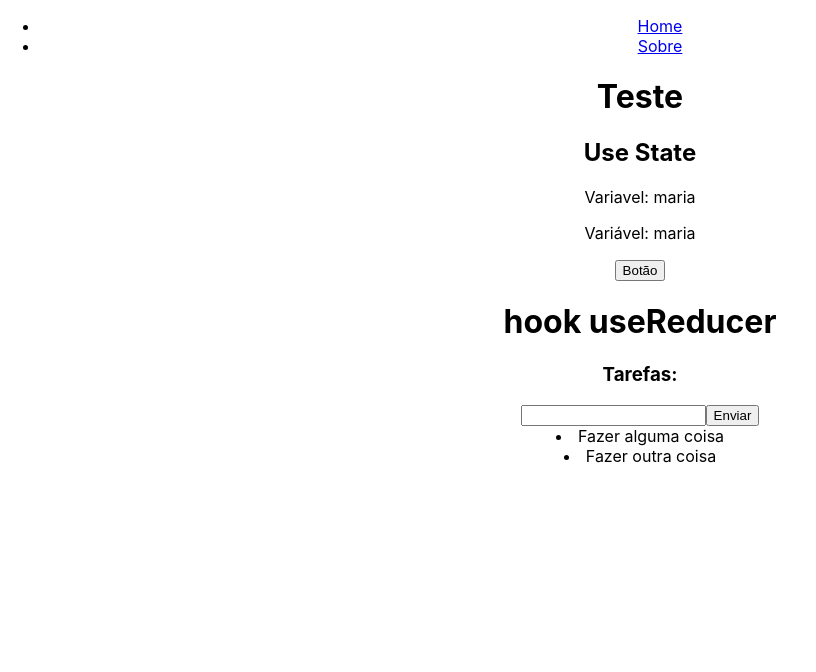
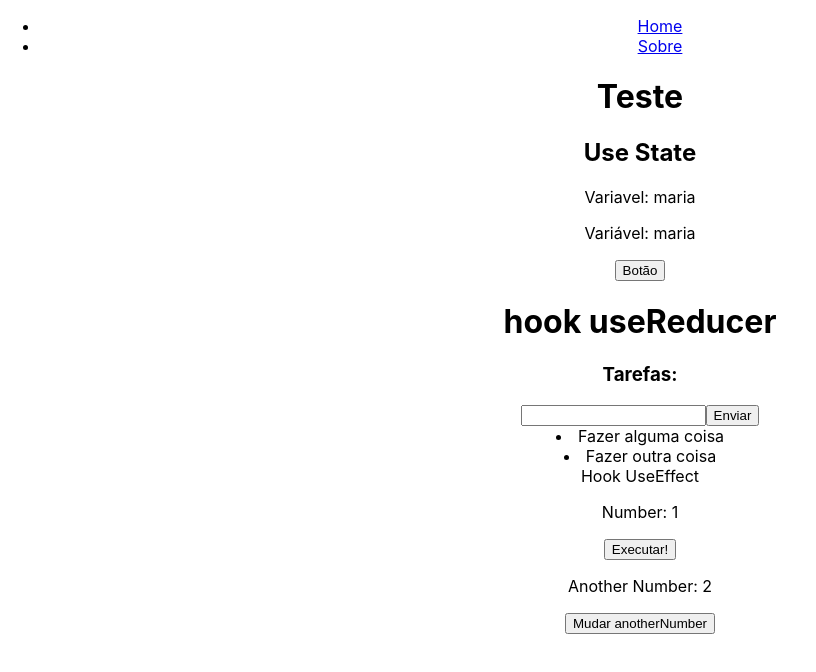
Before and after one commit to JessicaTroiano/react-hooks, a React (Create React App) app: page / in a window 1280 px wide. Shown: the top 672 px of the page, without its empty margins (0-816 px from the left). Built offline with nearby package versions, Linux system fonts and the light colour scheme.

Commit message:
feat: add hook useEffect

```diff
--- /dev/null
+++ b/src/componentes/HookUseEffect.jsx
@@ -0,0 +1,43 @@
+import React, { useEffect, useState } from "react";
+
+const HookUseEffect = () => {
+
+  useEffect(() => {
+    console.log("executando!")
+  })
+
+  const [number, setNumber] = useState(1);
+  const changeSomething = () => {
+    setNumber(number + 1);
+  }
+  useEffect(() => {
+    console.log("executa uma única vez!");
+  },[])
+  const [anotherNumber, setAnotherNumber] = useState(1);
+  useEffect(() => {
+    console.log("executa apenas quando anotherNumber muda!")
+  },[anotherNumber])
+
+  const changeAnotherNumber = () => {
+    setAnotherNumber(Math.random());
+  }
+
+  useEffect(() => {
+    const timer = setTimeout(() => {
+      console.log("Olá Mundo");
+      setAnotherNumber(number + 1);
+    }, 2000);
+    return (() => clearTimeout(timer))
+  },[anotherNumber, number]);
+  return (
+    <>
+      <div>Hook UseEffect</div>
+      <p>Number: {number}</p>
+      <button onClick={changeSomething}>Executar!</button>
+      <p>Another Number: {anotherNumber}</p>
+      <button onClick={changeAnotherNumber}>Mudar anotherNumber</button>
+    </>
+  )
+}
+
+export default HookUseEffect;
--- a/src/pages/home.jsx
+++ b/src/pages/home.jsx
@@ -1,11 +1,19 @@
 import React from "react";
+import HookUseEffect from "../componentes/HookUseEffect";
 import HookUseReducer from "../componentes/HookUseReducer";
 import UseStateHook from '../componentes/HookUseState';
 
 const Home = () => {
     return (
-      <><h1>Teste</h1><div><UseStateHook /></div>
-      <div><HookUseReducer /></div></>
+      <>
+      <h1>Teste</h1><div><UseStateHook /></div>
+      <div>
+        <HookUseReducer />
+      </div>
+      <div>
+        <HookUseEffect />
+      </div>
+      </>
     )
 }
 
```
